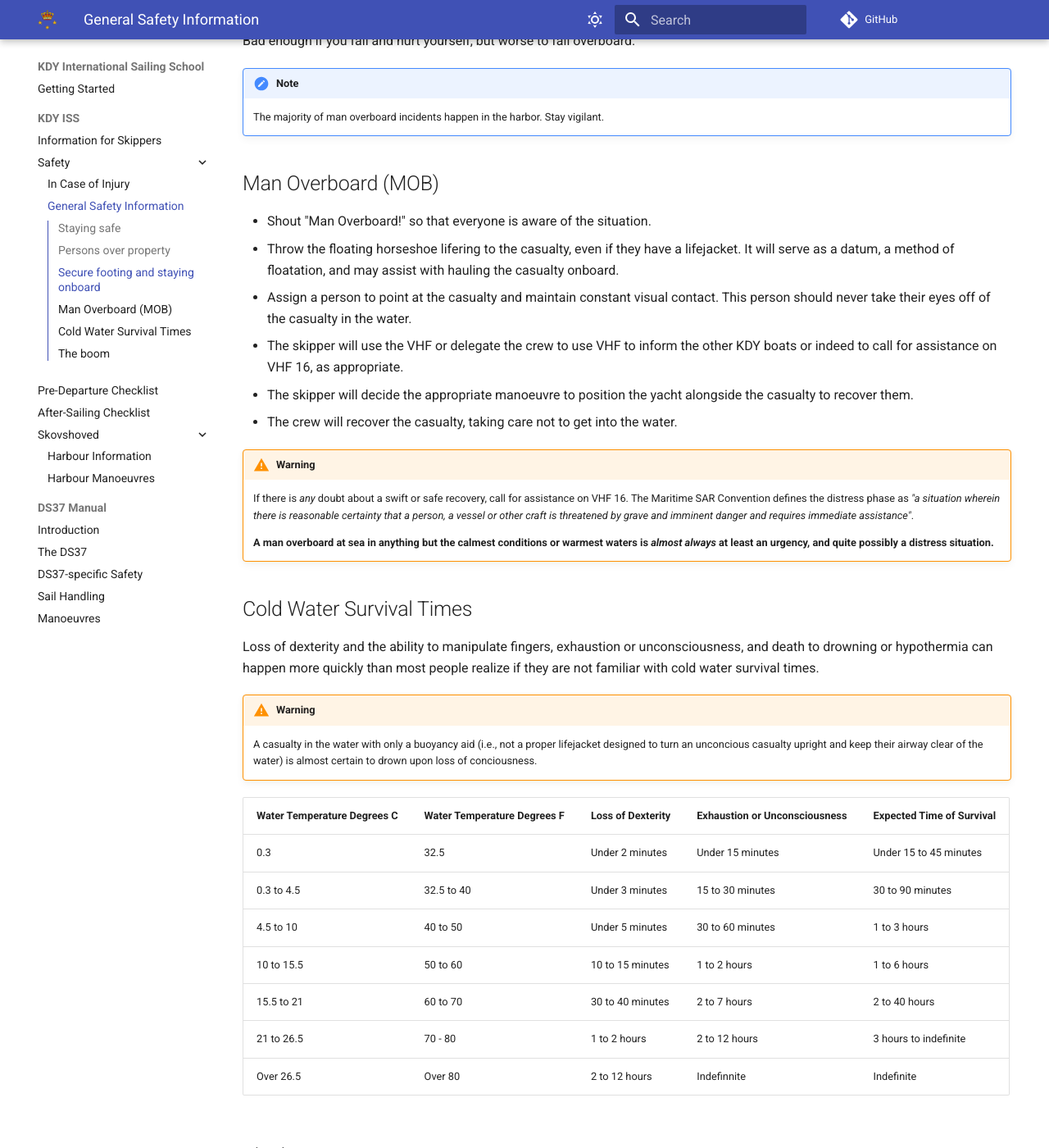
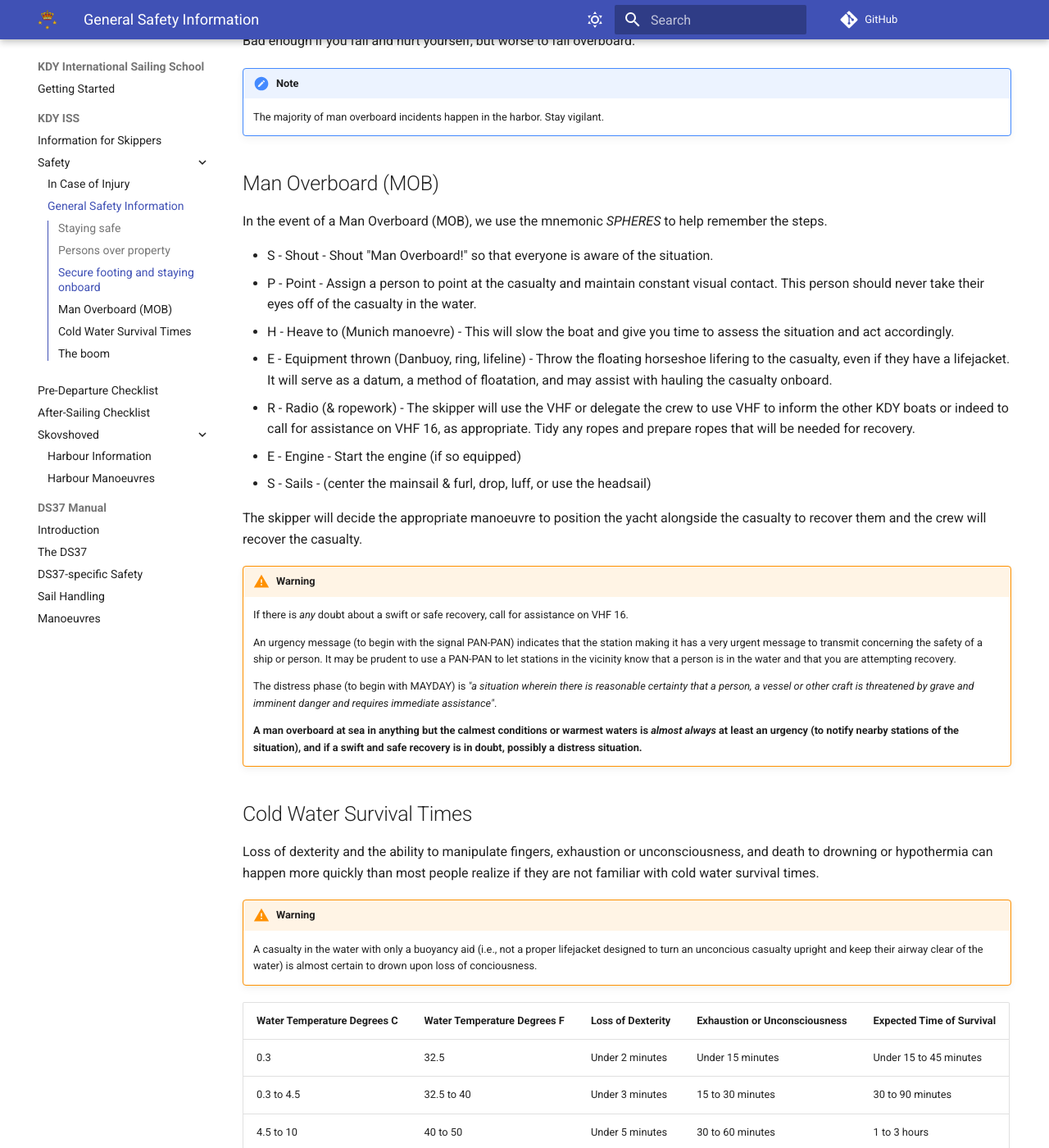
Before and after one commit to x123/kdy-iss, an MkDocs documentation site: the page built from docs/kdy-safety.md, in a window 1280 px wide and 1400 px high, scrolled down 673 px. Shown: the whole window at 82% size. Built offline with MkDocs 1.6.1 and Material for MkDocs 9.7.7, drawn with Linux system fonts in a browser that asks for light colours; comment, search, counter and statistics services are not loaded.

Commit message:
MOB updates with SPHERES

```diff
--- a/docs/kdy-safety.md
+++ b/docs/kdy-safety.md
@@ -30,28 +30,46 @@ overboard.
 
 # Man Overboard (MOB)
 
-- Shout "Man Overboard!" so that everyone is aware of the situation.
-- Throw the floating horseshoe lifering to the casualty, even if they have a
-  lifejacket. It will serve as a datum, a method of floatation, and may assist
-  with hauling the casualty onboard.
-- Assign a person to point at the casualty and maintain constant visual
-  contact. This person should never take their eyes off of the casualty in the
-  water.
-- The skipper will use the VHF or delegate the crew to use VHF to inform the
-  other KDY boats or indeed to call for assistance on VHF 16, as appropriate.
-- The skipper will decide the appropriate manoeuvre to position the yacht
-  alongside the casualty to recover them.
-- The crew will recover the casualty, taking care not to get into the water.
+In the event of a Man Overboard (MOB), we use the mnemonic *SPHERES* to help
+remember the steps.
+
+- S - Shout - Shout "Man Overboard!" so that everyone is aware of the situation.
+- P - Point - Assign a person to point at the casualty and maintain constant
+  visual contact. This person should never take their eyes off of the casualty
+  in the water.
+- H - Heave to (Munich manoevre) - This will slow the boat and give you time to
+  assess the situation and act accordingly.
+- E - Equipment thrown (Danbuoy, ring, lifeline) - Throw the floating
+  horseshoe lifering to the casualty, even if they have a lifejacket. It will
+  serve as a datum, a method of floatation, and may assist with hauling the
+  casualty onboard.
+- R - Radio (& ropework) - The skipper will use the VHF or delegate the crew to
+  use VHF to inform the other KDY boats or indeed to call for assistance on VHF
+  16, as appropriate. Tidy any ropes and prepare ropes that will be needed for
+  recovery.
+- E - Engine - Start the engine (if so equipped)
+- S - Sails - (center the mainsail & furl, drop, luff, or use the headsail)
+
+The skipper will decide the appropriate manoeuvre to position the yacht
+alongside the casualty to recover them and the crew will recover the casualty.
 
 !!! Warning
     If there is *any* doubt about a swift or safe recovery, call for assistance
-    on VHF 16. The Maritime SAR Convention defines the distress phase as *"a
-    situation wherein there is reasonable certainty that a person, a vessel or
-    other craft is threatened by grave and imminent danger and requires immediate
-    assistance"*.
+    on VHF 16.
+
+    An urgency message (to begin with the signal PAN-PAN) indicates that the
+    station making it has a very urgent message to transmit concerning the safety
+    of a ship or person. It may be prudent to use a PAN-PAN to let stations in
+    the vicinity know that a person is in the water and that you are attempting
+    recovery.
+
+    The distress phase (to begin with MAYDAY) is *"a situation wherein there is
+    reasonable certainty that a person, a vessel or other craft is threatened by
+    grave and imminent danger and requires immediate assistance"*.
 
     __A man overboard at sea in anything but the calmest conditions or warmest
-    waters is *almost always* at least an urgency, and quite possibly a distress
+    waters is *almost always* at least an urgency (to notify nearby stations of the
+    situation), and if a swift and safe recovery is in doubt, possibly a distress
     situation.__
 
 # Cold Water Survival Times
```
